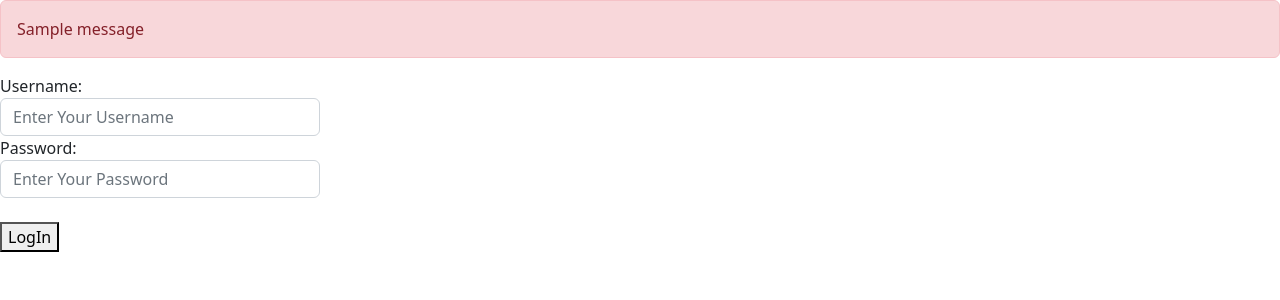
After one commit to Jakepaker/BlogWithDjango, a Django app: page /account/login/ in a window 1280 px wide. The commit adds this page. Shown: the top 300 px of the page. Run offline with Django 4.2, Linux system fonts and the light colour scheme; tables that the repository leaves empty hold one stand-in row (values such as "Sample post"); one stand-in notice (Sample message) is shown; some libraries are stand-ins or nearby versions.

Commit message:
User Authentication

```diff
--- a/coreSetting/urls.py
+++ b/coreSetting/urls.py
@@ -22,6 +22,7 @@ from django.urls import path, include
 urlpatterns = [
     path('superuser/', admin.site.urls),
     path('', include('blog.urls'), name='blogApp'),
+    path('account/',include('user.urls'),name='blogUser'),
 ]
 
 # urlpatterns += static(settings.MEDIA_URL, document_root=settings.MEDIA_ROOT)
--- a/templates/home.html
+++ b/templates/home.html
@@ -18,4 +18,5 @@
 <br>
 <a class="btn btn-primary" href="{% url 'blog.about' %}">Go to About Page</a>
 <a class="btn btn-primary" href="{% url 'blog.register' %}">Create an account</a>
+<a class="btn btn-primary" href="{% url 'blog.login' %}">Login Account</a>
 {% endblock %}
--- /dev/null
+++ b/templates/login.html
@@ -0,0 +1,27 @@
+{% extends "master.html" %}
+{% block content %}
+
+{% if messages %}
+{% for message in messages %}
+<div class="alert alert-danger" role="alert">
+    {{ message }}
+</div>
+{% endfor%}
+{% endif %}
+
+<form action="" method="post">
+    {% csrf_token %}
+    <!-- <div>
+        <label for="username">Username</label>
+        <input class="form-control" type="text" id="username" name="username" placeholder="Enter username">
+    </div>
+    <br>
+    <div>
+        <label for="password">Password</label>
+        <input class="form-control" type="text" id="password" name="password" placeholder="Enter password">
+    </div> -->
+    {{ form.as_div }}
+    <br>
+    <button type="submit">LogIn</button>
+</form>
+{% endblock %}
--- /dev/null
+++ b/templates/userhomepage.html
@@ -0,0 +1,5 @@
+{% extends "master.html" %}
+{% block content %}
+<h1>Welcome, {{ user.get_username }}</h1>
+<a href="{% url 'blog.logout' %}">Logout</a>
+{% endblock %}
--- a/user/forms.py
+++ b/user/forms.py
@@ -16,3 +16,9 @@ class Registration(forms.Form):
                                widget=forms.TextInput(attrs=Styling.userAttrs))
     password = forms.CharField(max_length=16,min_length=8,required=True,label='Password',
                                widget=forms.PasswordInput(attrs=Styling.pwdAttrs))
+
+class Login(forms.Form):
+    username = forms.CharField(max_length=16,min_length=4,strip=True,required=True, label='Username',
+                               widget=forms.TextInput(attrs=Styling.userAttrs))
+    password = forms.CharField(max_length=16,min_length=8,required=True,label='Password',
+                               widget=forms.PasswordInput(attrs=Styling.pwdAttrs))
--- a/user/urls.py
+++ b/user/urls.py
@@ -1,6 +1,8 @@
 from django.urls import path
+from .views import RegisterView, LoginView, LogoutView
 
 urlpatterns = [
-    path('', HomeView, name='blog.home'),
-    path('about/', AboutView, name='blog.about'),
+    path('registration/',RegisterView,name='blog.register'),
+    path('login/',LoginView,name='blog.login'),
+    path('logout/', LogoutView, name='blog.logout')
 ]
--- a/user/views.py
+++ b/user/views.py
@@ -1,15 +1,30 @@
-from django.shortcuts import render
-from .forms import Registration
+from django.shortcuts import render, redirect
+from .forms import Registration, Login
 from django.contrib.auth.models import User
+from django.contrib import auth, messages
+from django.contrib.auth.hashers import make_password
 
 # Create your views here.
 def RegisterView(request):
-    form = Registration(request.POST)
+    form = Registration(request.POST) if request.method == "POST" else Registration()
     if form.is_valid():
         cleaned_form = form.clean()
+        cleaned_form['password'] = make_password(cleaned_form['password'])
         User.objects.create(**cleaned_form)
         return render(request, 'home.html')
     return render(request, 'register.html', {'form': form})
 
 def LoginView(request):
-    pass
+    form = Login(request.POST) if request.method == 'POST' else Login()
+    if form.is_valid():
+        get_credential = form.clean()
+        user = auth.authenticate(**get_credential)
+        if user is not None:
+            auth.login(request,user)
+            return render(request,'userhomepage.html')
+        messages.error(request, 'wrong credential')
+    return render(request, 'login.html', {'form': form})
+
+def LogoutView(request):
+    auth.logout(request)
+    return redirect('blog.home')
```
